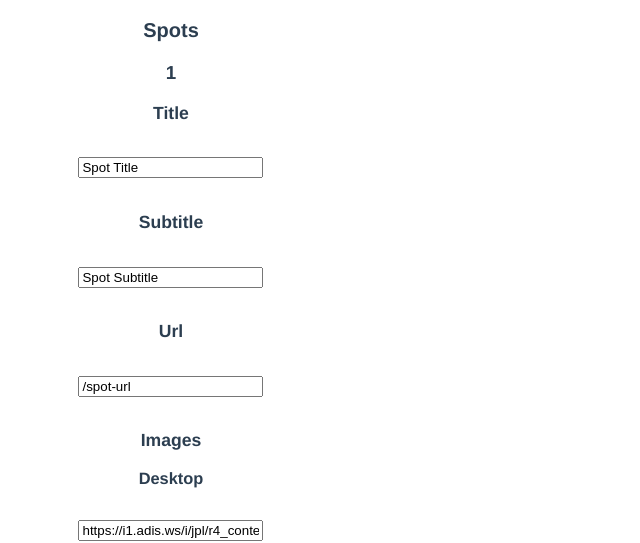
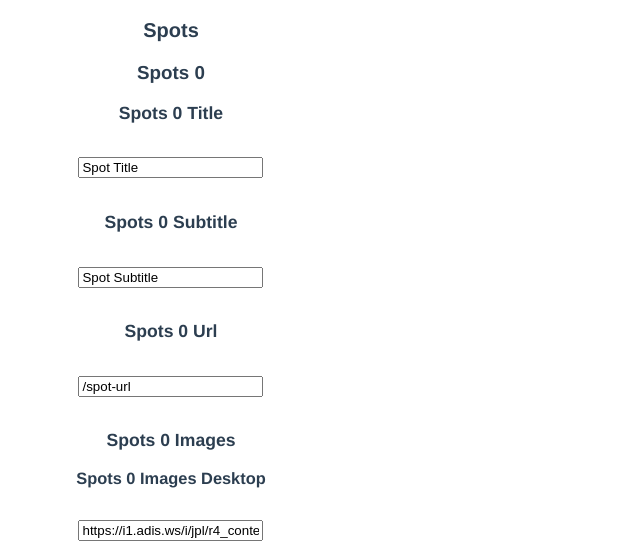
Before and after one commit to aclarke211/json-editor, a Vue app: page / in a window 1280 px wide. Shown: the part 195-738 px from the top of the page, without its empty margins (0-640 px from the left). Built offline with nearby package versions, Linux system fonts and the light colour scheme.

Commit message:
Fields names to show index number.

```diff
--- a/src/Files/json-edit-field.vue
+++ b/src/Files/json-edit-field.vue
@@ -8,12 +8,12 @@
 
     <input v-if="fieldType === 'boolean'" v-model="editableFieldContent" type="checkbox">
 
-    <div v-if="fieldType === 'object'" class="sub-field">
+    <div v-if="fieldType === 'object'" :class="`${fieldKey}-${subFieldKey}'sub-field`">
       <JSONEditorField
         v-for="(subField, subFieldKey) in editableFieldContent"
         :key="subFieldKey"
         :fieldContent="subField"
-        :fieldKey="subFieldKey"
+        :fieldKey="`${fieldKey}-${subFieldKey}`"
         :fontSize="calculateNewFontSize()"
         @fieldContentChange="(event) => { editableFieldContent[subFieldKey] = event }"
       />
```
